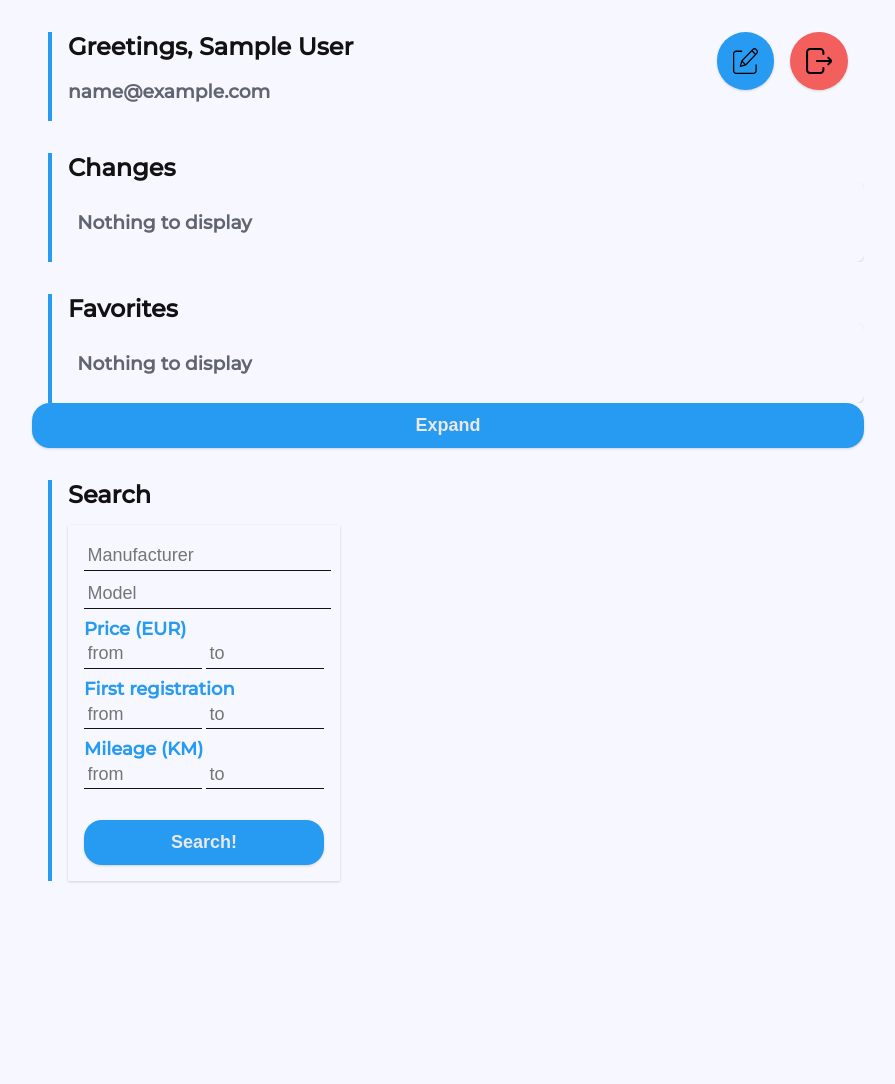
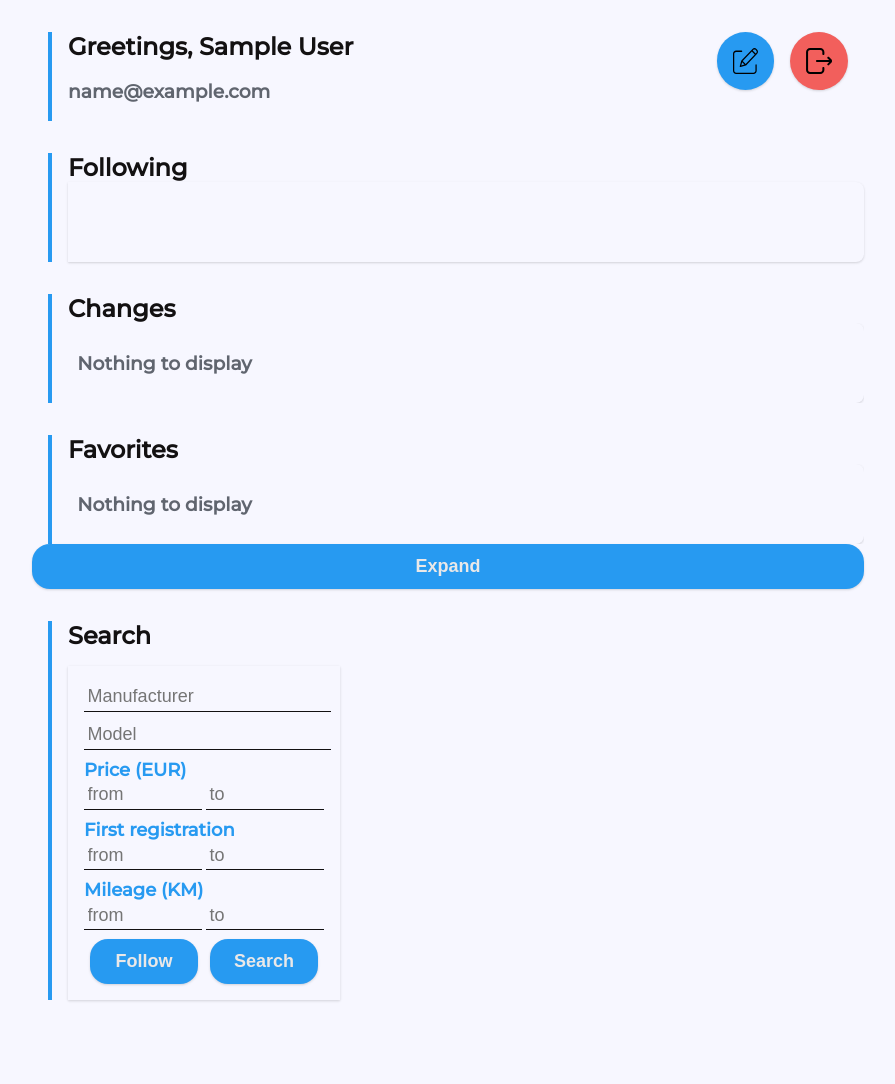
Before and after one commit to markmelnic/carsen-web, a Flask app: page /dashboard in a window 1280 px wide. Shown: the whole page, without its empty margins (192-1087 px from the left). Before the commit the page ends 883 px from the top, so only its background shows below. Run offline with Flask 2, Linux system fonts and the light colour scheme; the visitor is signed in with stand-in values (Sample User, id 1); data comes from the database, SQL or seed files in the repository; parts of the project's set-up code (start-up, migrations or seed data) failed here and were passed over; some libraries are stand-ins or nearby versions.

Commit message:
Added follow search button

```diff
--- a/app/static/dashboard.css
+++ b/app/static/dashboard.css
@@ -374,6 +374,22 @@ h3.increase {
     font-size: large;
 }
 
+.form_buttons {
+    width: 100%;
+    display: flex;
+    flex-direction: row;
+    flex-wrap: wrap;
+    position: relative;
+    justify-content: center;
+    vertical-align: middle;
+}
+
+.form_buttons button {
+    margin-left: auto;
+    margin-right: auto;
+    width: 45%;
+}
+
 .parameters h3 {
     color: var(--blue);
     padding: 0%;
--- a/app/templates/dashboard.html
+++ b/app/templates/dashboard.html
@@ -13,6 +13,15 @@
         </a>
     </div>
     <h3>{{ current_user.email }}</h3>
+</div>
+
+<div class="container">
+    <h2>Following</h2>
+    <div id="following">
+        <div class="listing">
+            <h3 id="checking_loader" class="loading">Checking...</h3>
+        </div>
+    </div>
 </div>
 
 <div class="container">
@@ -56,9 +65,12 @@
                 <div class="liniar">
                     {{ search_form.mileage_from(placeholder="from") }} {{ search_form.mileage_to(placeholder="to") }}</div>
                 <!-- Submit button -->
-                <br><button id="search_submit" type="button"> Search!</button>
+                <div class="form_buttons">
+                    <button id="follow_submit" type="button"> Follow</button>
+                    <button id="search_submit" type="button"> Search</button>
+                </div>
+                <button id="another_search" type="button"> Another search</button>
                 <h3 id="loading_search" class="loading_animate loading">Searching...</h3>
-                <button id="another_search" type="button"> Another search</button>
             </form>
         </div>
         <div class="results" id="search_results">
```
